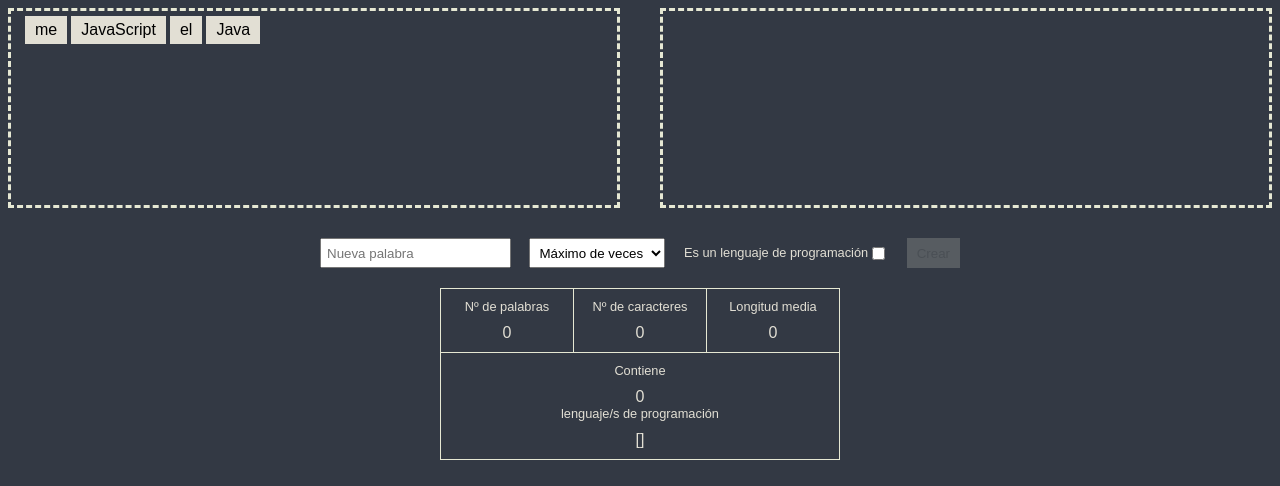
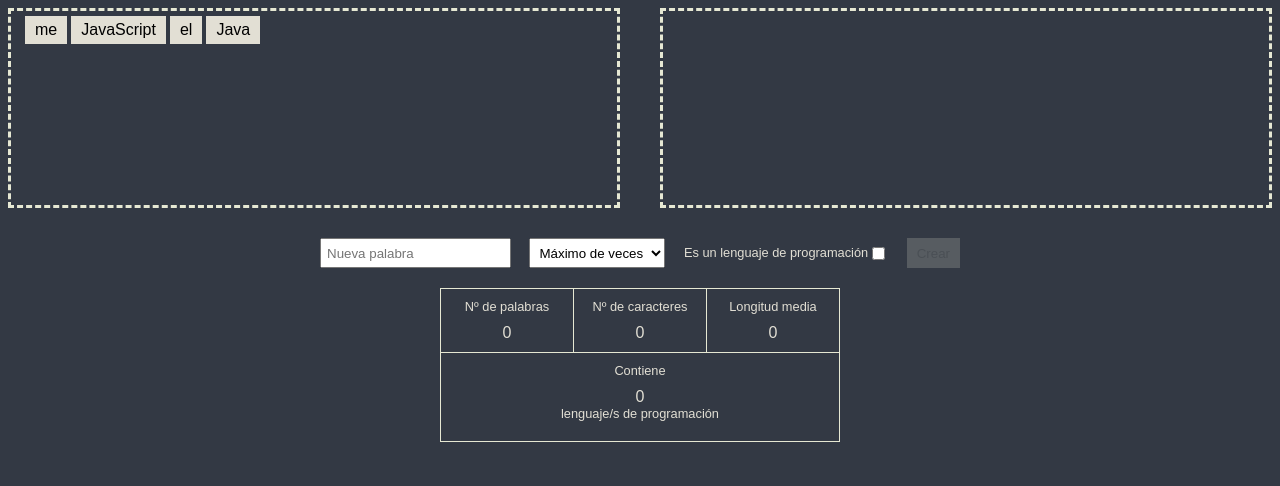
Before and after one commit to polrb5/c2-ejercicio-react-9-palabras, a React (Create React App) app: page / in a window 1280 px wide. Shown: the top 486 px of the page. Built offline with nearby package versions, Linux system fonts and the light colour scheme.

Commit message:
Map de lenguajes a list elements

```diff
--- a/src/componentes/Info.js
+++ b/src/componentes/Info.js
@@ -2,12 +2,11 @@ import PropTypes from "prop-types";
 
 export const Info = (props) => {
   const { copiaListadoPalabras } = props;
-  const palabraLenguaje = JSON.stringify(
-    copiaListadoPalabras
-      .filter((palabra) => palabra.lenguajeProgramacion)
-      .map((palabra) => palabra.palabra)
-      .filter((lenguaje, i, lenguajes) => lenguajes.indexOf(lenguaje) === i)
-  );
+  const palabraLenguaje = copiaListadoPalabras
+    .filter((palabra) => palabra.lenguajeProgramacion)
+    .map((palabra) => palabra.palabra)
+    .filter((lenguaje, i, lenguajes) => lenguajes.indexOf(lenguaje) === i)
+    .map((lenguaje) => <li key={lenguaje}>{lenguaje}</li>);
 
   const cantidadLenguajes = copiaListadoPalabras
     .filter((palabra) => palabra.lenguajeProgramacion)
```
